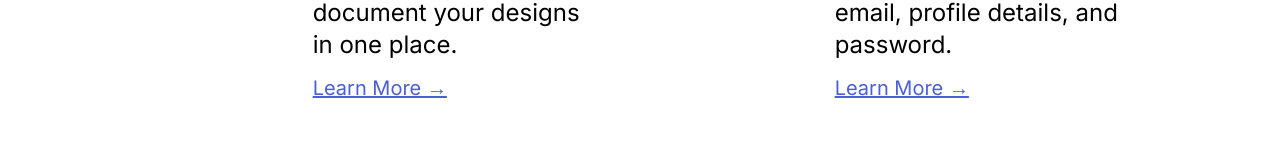
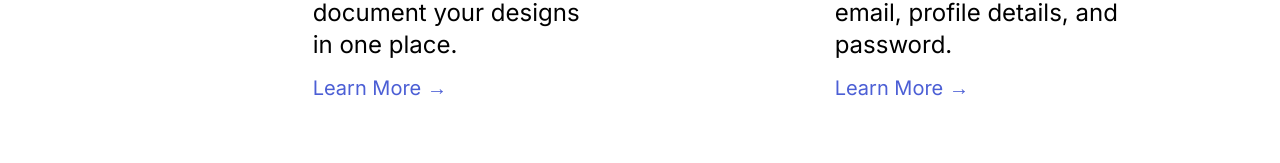
Before and after one commit to beanziii/abstract-help-react, a React (Vite) app: page / in a window 1280 px wide. Shown: the part 769-932 px from the top of the page. Built offline with nearby package versions, Linux system fonts and the light colour scheme; the HTML template or start-up script is replaced by a standard one.

Commit message:
link style fixes on categories

```diff
--- a/src/components/Categories/CategoryItem.module.css
+++ b/src/components/Categories/CategoryItem.module.css
@@ -24,7 +24,14 @@
   line-height: 3.2rem;
 }
 
-.link {
+.link:link,
+.link:visited {
   font-size: 2rem;
   color: rgb(76, 95, 213);
+  text-decoration: none;
 }
+
+.link:hover,
+.link:active {
+  text-decoration: underline;
+}
```
